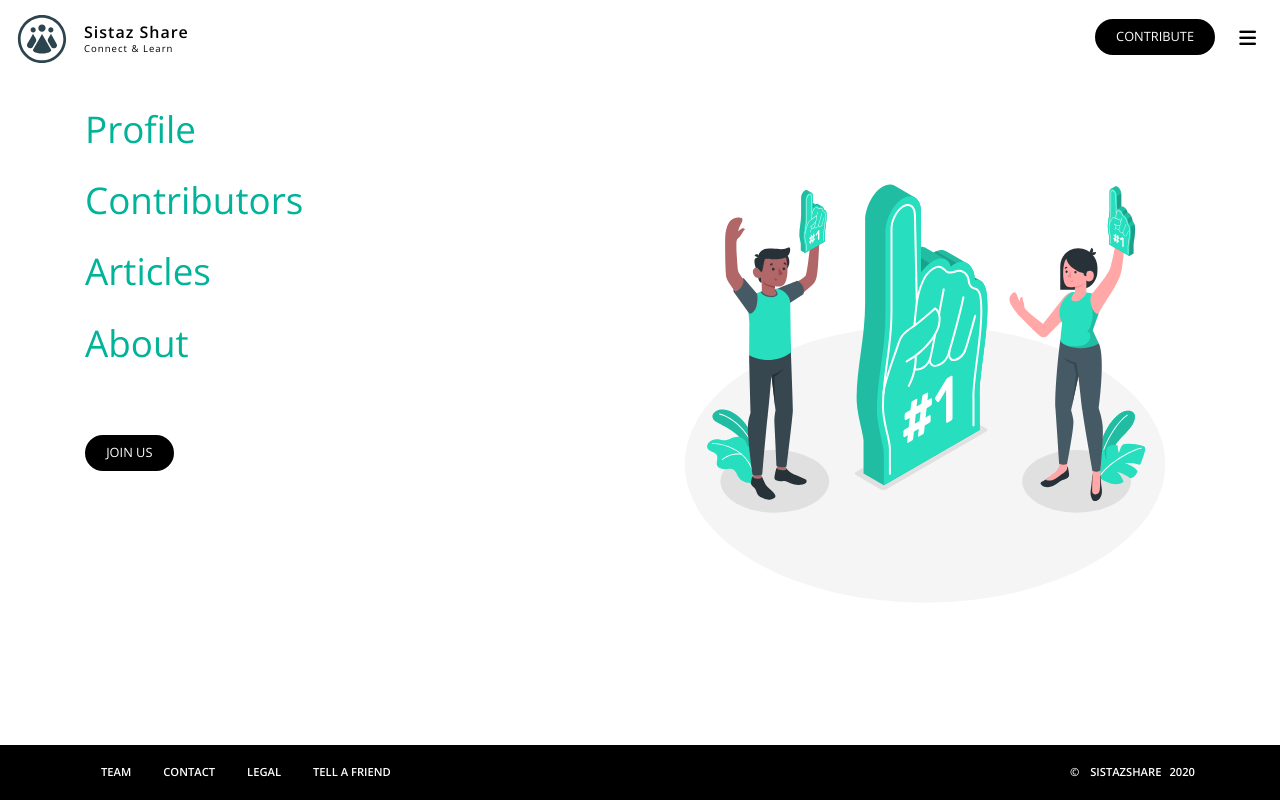
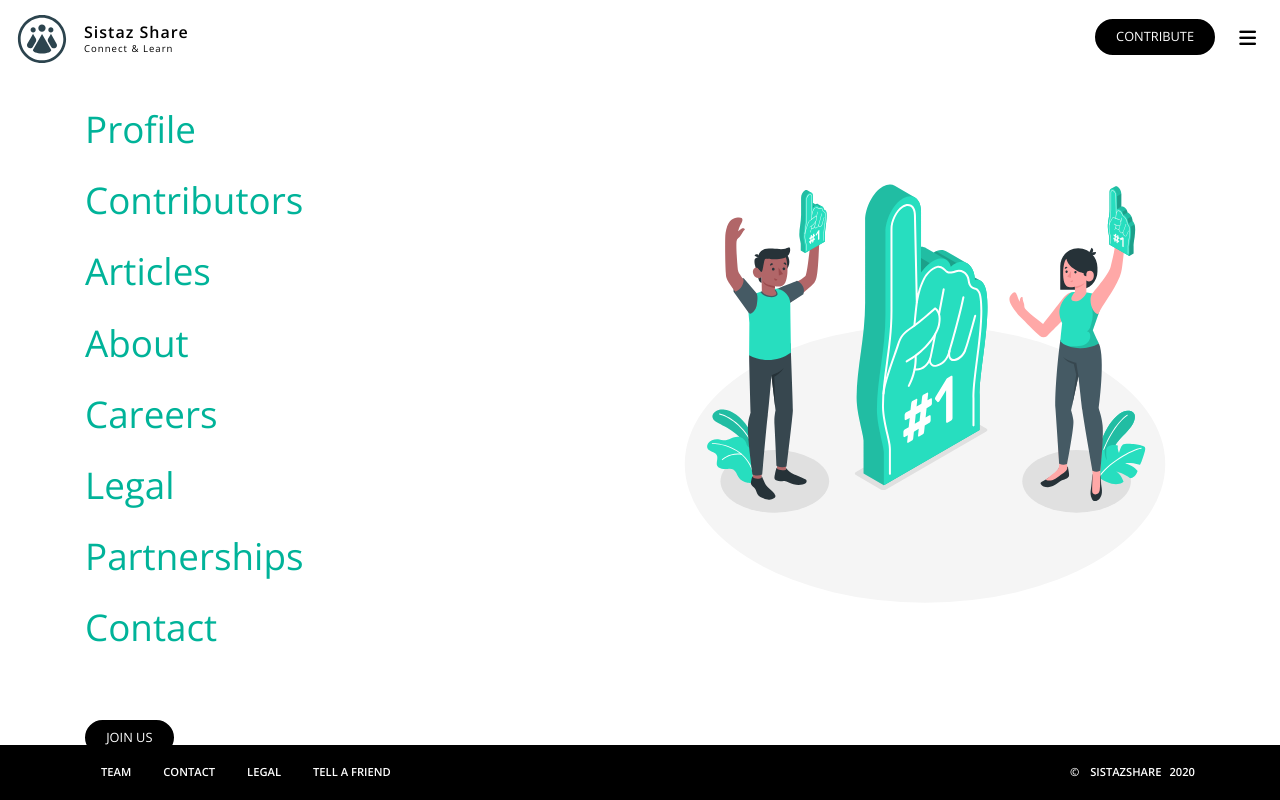
Before and after one commit to kwamesarpong/sshare-blog, a React (Create React App) app: page /menu in a window 1280 px wide. Built offline with nearby package versions, Linux system fonts and the light colour scheme.

Commit message:
commit user email changes

```diff
--- a/src/App.js
+++ b/src/App.js
@@ -3,7 +3,7 @@ import { BrowserRouter, Route, Switch } from "react-router-dom";
 import { Provider } from "react-redux";
 
 import store from "./store";
-// import Header from "./components/pages/Header";
+
 import "react-loader-spinner/dist/loader/css/react-spinner-loader.css";
 import "./scss/main.scss";
 
--- a/src/components/pages/Menu.js
+++ b/src/components/pages/Menu.js
@@ -34,6 +34,21 @@ class Menu extends Component {
                 <li className="menu__links">
                   <Link to="/about">About</Link>
                 </li>
+                {/* <li className="menu__links">
+                  <Link to="/tell-a-friend">Tell A Friend</Link>
+                </li> */}
+                <li className="menu__links">
+                  <Link to="/careers">Careers</Link>
+                </li>
+                <li className="menu__links">
+                  <Link to="/legal">Legal</Link>
+                </li>
+                <li className="menu__links">
+                  <Link to="/partnerships">Partnerships</Link>
+                </li>
+                <li className="menu__links">
+                  <Link to="/contact">Contact</Link>
+                </li>
               </ul>
 
               {/* <input
```
